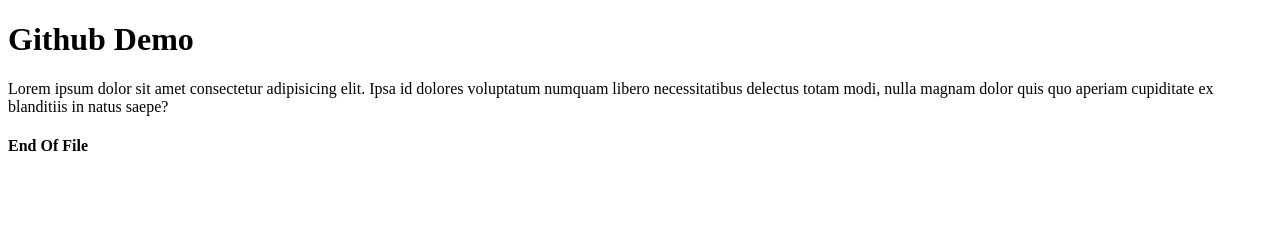
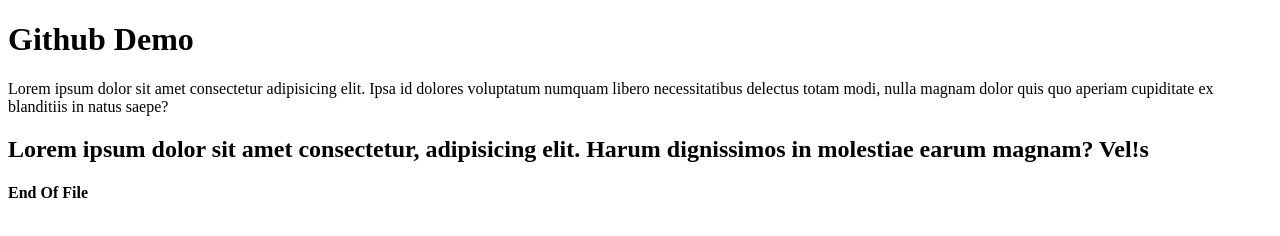
Before and after one commit to MahirAbsar/demo-repo1, a plain HTML site: page index.html in a window 1280 px wide. Drawn offline with Linux system fonts and the light colour scheme.

Commit message:
Added h2 tag

```diff
--- a/index.html
+++ b/index.html
@@ -13,6 +13,10 @@
       voluptatum numquam libero necessitatibus delectus totam modi, nulla magnam
       dolor quis quo aperiam cupiditate ex blanditiis in natus saepe?
     </p>
+    <h2>
+      Lorem ipsum dolor sit amet consectetur, adipisicing elit. Harum
+      dignissimos in molestiae earum magnam? Vel!s
+    </h2>
     <h4>End Of File</h4>
   </body>
 </html>
```
